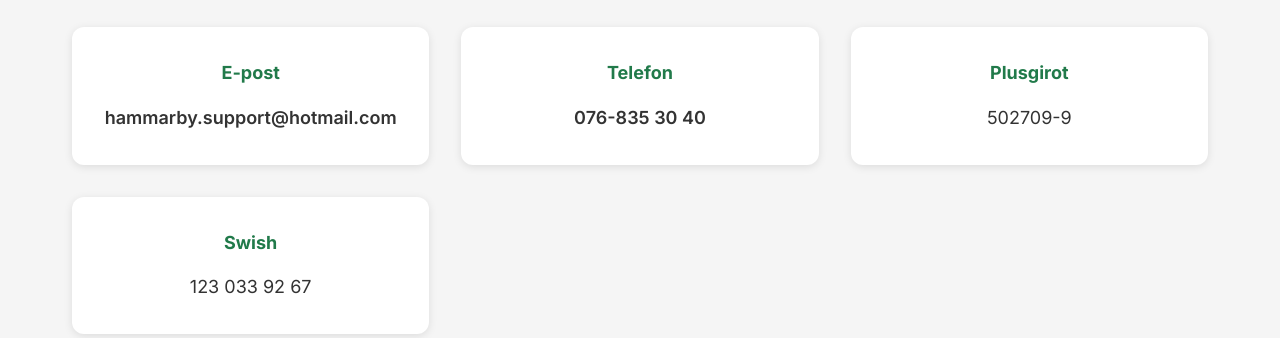
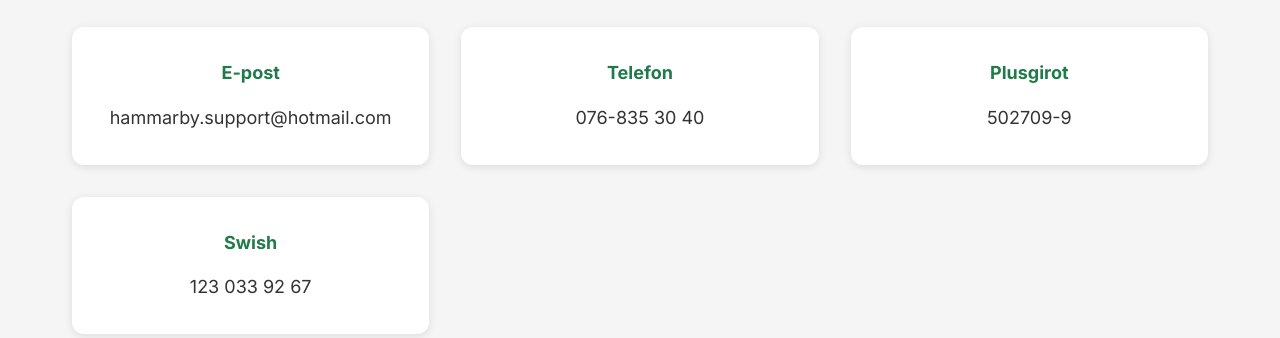
Before and after one commit to zidz/hammarbysupporterklubb, a Flask app: page /kontakt in a window 1280 px wide. Shown: the part 245-583 px from the top of the page. Run offline with Flask 3, Linux system fonts and the light colour scheme; some libraries are stand-ins or nearby versions.

Commit message:
Remove bold font-weight from contact links

```diff
--- a/frontend/static/css/style.css
+++ b/frontend/static/css/style.css
@@ -627,11 +627,7 @@ body {
 
 .contact-card a {
     color: var(--text-dark);
-    font-weight: 600;
     font-size: 1.125rem;
-}
-
-.contact-card a {
     text-decoration: none;
 }
 
```
